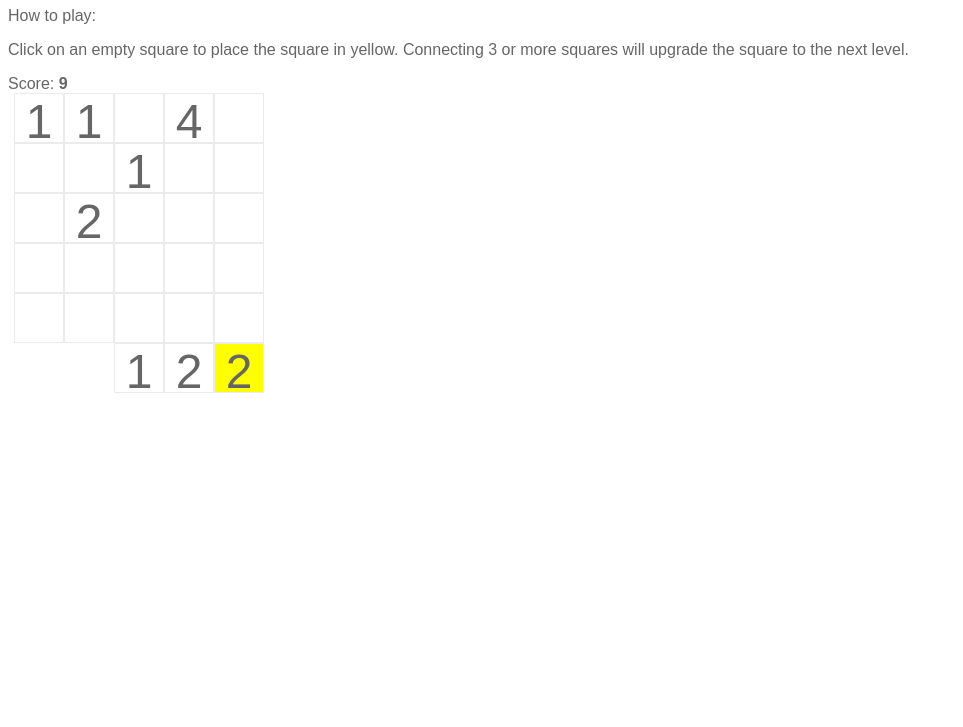
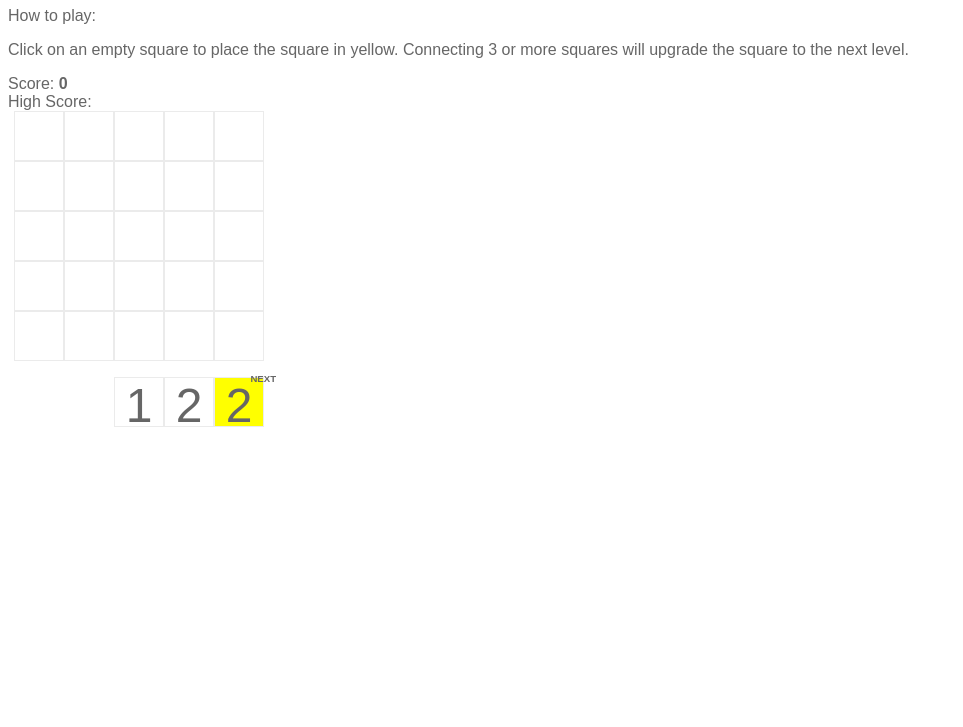
Before and after one commit to jshawl/city-blocks, a website: page index.html in a window 1280 px wide. Shown: the part 73-800 px from the top of the page, without its empty margins (0-963 px from the left). Drawn offline with Linux system fonts and the light colour scheme.

Commit message:
zerod board

```diff
--- a/index.html
+++ b/index.html
@@ -33,14 +33,25 @@
       }
       .next {
         margin-left: 5rem;
+        margin-top: 1em;
+        position: relative;
       }
       .next :last-child {
         background: yellow;
       }
+      .next:after {
+        content: "Next";
+        text-transform: uppercase;
+        font-weight: bold;
+        position: absolute;
+        top: -0.25rem;
+        right: -0.75rem;
+        font-size: 0.6rem;
+      }
     </style>
   </head>
   <body>
-    <h1>connect3</h1>
+    <h1>neighbors</h1>
     <p>How to play:</p>
     <p>
       Click on an empty square to place the square in yellow. Connecting 3 or
@@ -48,24 +59,26 @@
     </p>
     <div>
       <div>Score: <strong class="score">0</strong></div>
+      <div>High Score: <span class="highScore"></span></div>
       <div class="app"></div>
     </div>
     <script>
       const state = [
-        [1, 1, 0, 4, 0],
-        [0, 0, 1, 0, 0],
-        [0, 2, 0, 0, 0],
+        [0, 0, 0, 0, 0],
+        [0, 0, 0, 0, 0],
+        [0, 0, 0, 0, 0],
         [0, 0, 0, 0, 0],
         [0, 0, 0, 0, 0],
       ];
-      const score = () => {
-        console.log("gettin score");
-        return state.reduce((acc, row) => {
-          const sum = row.reduce((acc2, el) => acc2 + el, 0);
-          console.log(sum);
-          return acc + sum;
+      const score = () =>
+        state.reduce((acc, row) => {
+          const sum = acc + row.reduce((acc2, el) => acc2 + el, 0);
+          const highScore = parseInt(localStorage.getItem("highScore") || 0);
+          if (sum > highScore) {
+            localStorage.setItem("highScore", sum);
+          }
+          return sum;
         }, 0);
-      };
       const rand = () => Math.floor(Math.random() * 2) + 1;
       const app = document.querySelector(".app");
       const times3 = (cb) => [0, 0, 0].map(cb);
@@ -121,6 +134,8 @@
       app.addEventListener("click", onClick);
       const render = () => {
         document.querySelector(".score").innerHTML = score();
+        document.querySelector(".highScore").innerHTML =
+          localStorage.getItem("highScore");
         app.innerHTML = state
           .map(
             (row, rowIndex) => `<div class='row'>
```
